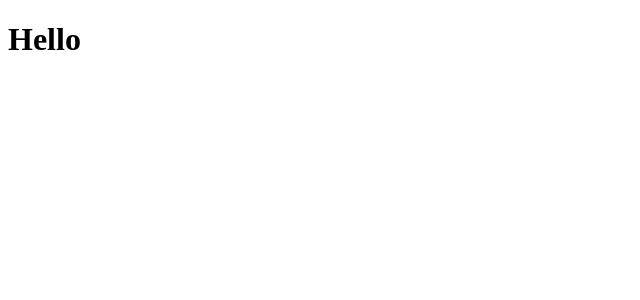
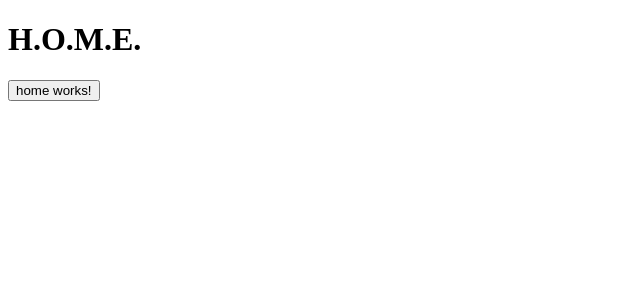
Before and after one commit to j10wy/syringe-disposal, an Angular app in the folder Application/: page / in a window 1280 px wide. Shown: the top 300 px of the page, without its empty margins (0-640 px from the left). Built offline with nearby package versions, Linux system fonts and the light colour scheme.

Commit message:
Basic route, demo pipe, add prettier

```diff
--- a/Application/angular.json
+++ b/Application/angular.json
@@ -23,13 +23,7 @@
             "polyfills": "src/polyfills.ts",
             "tsConfig": "src/tsconfig.app.json",
             "assets": ["src/favicon.ico", "src/assets"],
-            "styles": [
-              "src/styles.scss",
-              {
-                "input":
-                  "node_modules/@angular/material/prebuilt-themes/purple-green.css"
-              }
-            ],
+            "styles": ["src/styles.scss"],
             "scripts": []
           },
           "configurations": {
--- a/Application/src/app/app-routing.module.ts
+++ b/Application/src/app/app-routing.module.ts
@@ -1,13 +1,11 @@
-import { NgModule } from "@angular/core";
-import { Routes, RouterModule } from "@angular/router";
+import { NgModule } from '@angular/core';
+import { Routes, RouterModule } from '@angular/router';
+import { HomeComponent } from './home/home.component';
 
-const routes: Routes = [
-  { path: "login", redirectTo: "" },
-  { path: "help", redirectTo: "" }
-];
+const routes: Routes = [{ path: '', component: HomeComponent }];
 
 @NgModule({
-  imports: [RouterModule.forRoot(routes)],
-  exports: [RouterModule]
+	imports: [RouterModule.forRoot(routes)],
+	exports: [RouterModule]
 })
 export class AppRoutingModule {}
--- a/Application/src/app/app.component.html
+++ b/Application/src/app/app.component.html
@@ -1,2 +1 @@
-<h1>Hello</h1>
 <router-outlet></router-outlet>
--- a/Application/src/app/app.module.ts
+++ b/Application/src/app/app.module.ts
@@ -2,9 +2,11 @@ import { BrowserModule } from "@angular/platform-browser";
 import { NgModule } from "@angular/core";
 import { AppRoutingModule } from "./app-routing.module";
 import { AppComponent } from "./app.component";
+import { HomeComponent } from './home/home.component';
+import { TrimmerPipe } from './trimmer.pipe';
 
 @NgModule({
-  declarations: [AppComponent],
+  declarations: [AppComponent, HomeComponent, TrimmerPipe],
   imports: [AppRoutingModule, BrowserModule],
   providers: [],
   bootstrap: [AppComponent]
--- /dev/null
+++ b/Application/src/app/home/home.component.html
@@ -0,0 +1,4 @@
+<h1>{{page_title | trimmer}}</h1>
+<p>
+  <button [disabled]="clicked" (click)="test()">home works!</button>
+</p>
--- /dev/null
+++ b/Application/src/app/home/home.component.ts
@@ -0,0 +1,22 @@
+import { Component, OnInit } from '@angular/core';
+
+@Component({
+	selector: 'app-home',
+	templateUrl: './home.component.html',
+	styleUrls: ['./home.component.scss']
+})
+export class HomeComponent implements OnInit {
+	clicked: boolean = false;
+	page_title: string = `Home`;
+
+	test = (): void => {
+		this.clicked = true;
+		setTimeout(() => {
+			this.clicked = false;
+		}, 1000);
+		console.log(`Clicked is ${this.clicked}`);
+	};
+	constructor() {}
+
+	ngOnInit() {}
+}
--- /dev/null
+++ b/Application/src/app/trimmer.pipe.ts
@@ -0,0 +1,14 @@
+import { Pipe, PipeTransform } from '@angular/core';
+
+@Pipe({
+	name: 'trimmer'
+})
+export class TrimmerPipe implements PipeTransform {
+	transform(value: string): string {
+		return value
+			.split('')
+			.map((item) => `${item}.`)
+			.join('')
+			.toUpperCase();
+	}
+}
--- a/Application/src/index.html
+++ b/Application/src/index.html
@@ -8,7 +8,6 @@
 
   <meta name="viewport" content="width=device-width, initial-scale=1">
   <link rel="icon" type="image/x-icon" href="favicon.ico">
-  <link href="https://fonts.googleapis.com/icon?family=Material+Icons" rel="stylesheet">
 </head>
 
 <body>
```
Also changed, not shown: Application/.prettierrc.json (added), Application/src/app/home/home.component.scss (added), 1 other file (tests, documents, lock files or other folders).
